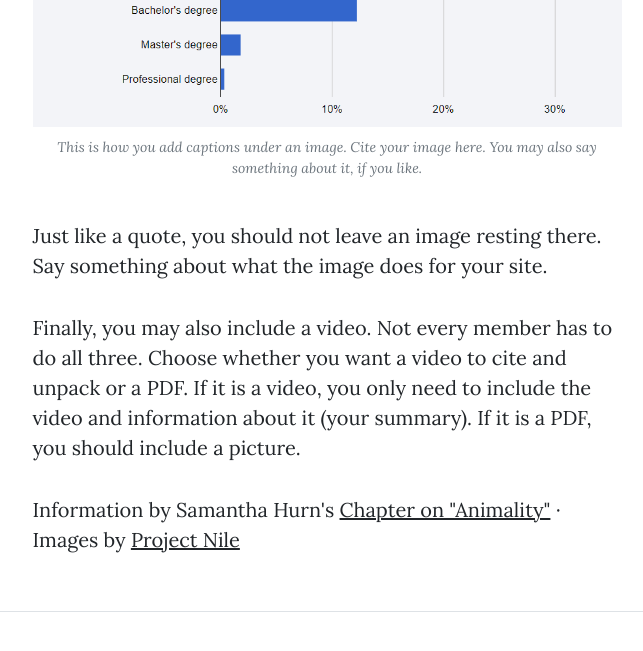
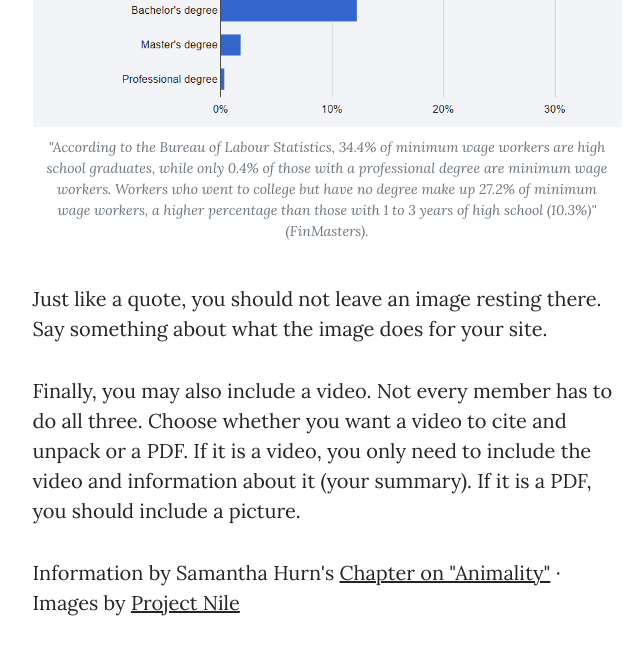
Before and after one commit to tyleraldrichhub/ISS210-SEC005-TEAM38-Final, a plain HTML site: page fourthpost.html in a window 1280 px wide. Shown: the part 2631-3282 px from the top of the page, without its empty margins (313-956 px from the left). Drawn offline with nearby package versions, Linux system fonts and the light colour scheme.

Commit message:
Update fourthpost.html

```diff
--- a/fourthpost.html
+++ b/fourthpost.html
@@ -74,7 +74,7 @@
                 <p>2)   To compensate for price increases, data shows that the minimum wage should be increased to $10.01.<p>
                     <p>3)   High school graduates make up over one-third of minimum wage workers:<p>
                         <a href="#!"><img class="img-fluid" src="assets/img/minwagegraph.png" alt="this is a description of your image for accessibility" /></a>
-                        <span class="caption text-muted">This is how you add captions under an image. Cite your image here. You may also say something about it, if you like.</span>
+                        <span class="caption text-muted">"According to the Bureau of Labour Statistics, 34.4% of minimum wage workers are high school graduates, while only 0.4% of those with a professional degree are minimum wage workers. Workers who went to college but have no degree make up 27.2% of minimum wage workers, a higher percentage than those with 1 to 3 years of high school (10.3%)" (FinMasters).</span>
                         <p>Just like a quote, you should not leave an image resting there. Say something about what the image does for your site.</p>
                         <p>Finally, you may also include a video. Not every member has to do all three. Choose whether you want a video to cite and unpack or a PDF. If it is a video, you only need to include the video and information about it (your summary). If it is a PDF, you should include a picture.</p>
                         <p>
```
